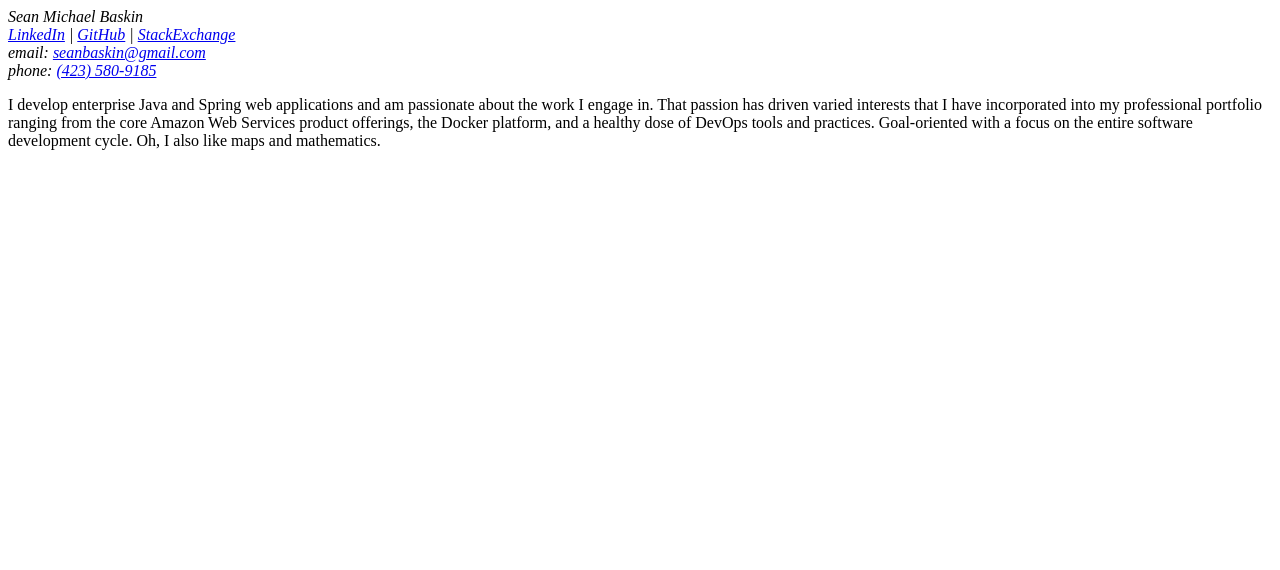
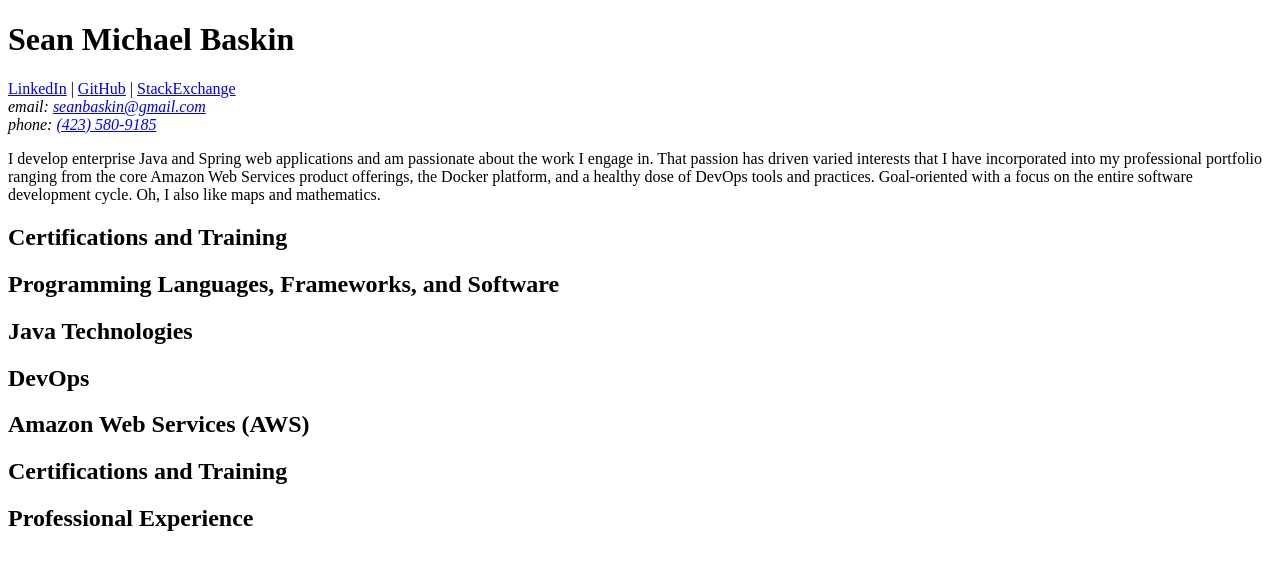
Before and after one commit to baskinomics/resume, a plain HTML site: page resume.html in a window 1280 px wide. Drawn offline with Linux system fonts and the light colour scheme.

Commit message:
Added additional sections. Added target value to anchors.

```diff
--- a/resume.html
+++ b/resume.html
@@ -6,20 +6,42 @@
   </head>
   <body>
     <header>
+      <h1>Sean Michael Baskin</h1>
+      <a href="https://www.linkedin.com/in/sean-baskin/" target="_blank">LinkedIn</a> &#124;
+      <a href="https://github.com/baskinomics" target="_blank">GitHub</a> &#124;
+      <a href="https://stackexchange.com/users/944752/baskinomics" target="_blank">StackExchange</a><br/>
       <address>
-        Sean Michael Baskin<br/>
-        <a href="https://www.linkedin.com/in/sean-baskin/">LinkedIn</a> &#124;
-        <a href="https://github.com/baskinomics">GitHub</a> &#124;
-        <a href="https://stackexchange.com/users/944752/baskinomics">StackExchange</a><br/>
         email: <a href="mailto:seanbaskin@gmail.com">seanbaskin@gmail.com</a><br/>
         phone: <a href="tel:1-423-580-9185">(423) 580-9185</a><br/>
       </address>
-      <p>
+      <p id="introductory-statement">
         I develop enterprise Java and Spring web applications and am passionate about the work I engage in. That passion has driven varied interests that I have incorporated into my professional portfolio ranging from the core Amazon Web Services product offerings, the Docker platform, and a healthy dose of DevOps tools and practices. Goal-oriented with a focus on the entire software development cycle. Oh, I also like maps and mathematics.
       </p>
     </header>
-
-    <main></main>
+    <main>
+      <section>
+        <h2>Certifications and Training</h2>
+      </section>
+      <!-- TODO: This section needs its content reogranized -->
+      <section>
+        <h2>Programming Languages, Frameworks, and Software</h2>
+      </section>
+      <section>
+        <h2>Java Technologies</h2>
+      </section>
+      <section>
+        <h2>DevOps</h2>
+      </section>
+      <section>
+        <h2>Amazon Web Services (AWS)</h2>
+      </section>
+      <section>
+        <h2>Certifications and Training</h2>
+      </section>
+      <section>
+        <h2>Professional Experience</h2>
+      </section>
+    </main>
 
 
 
```
